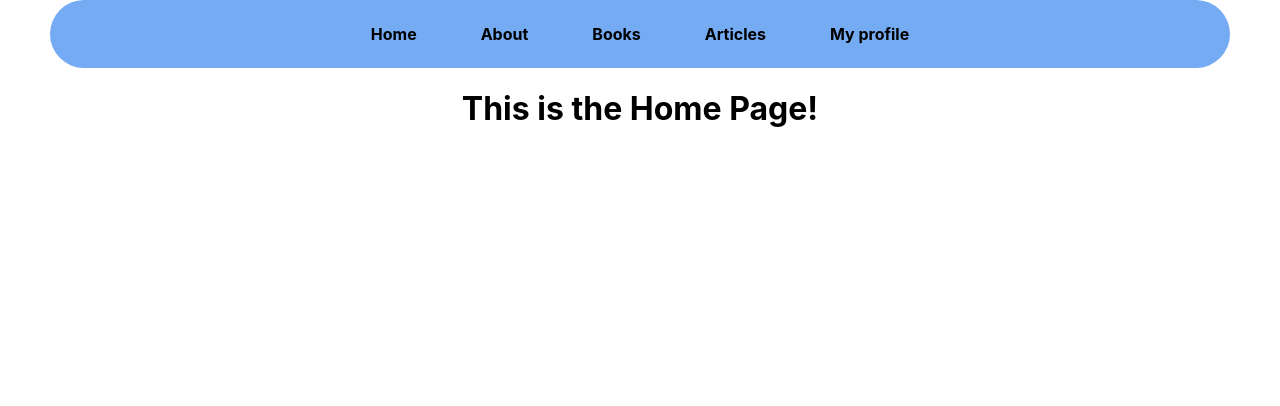
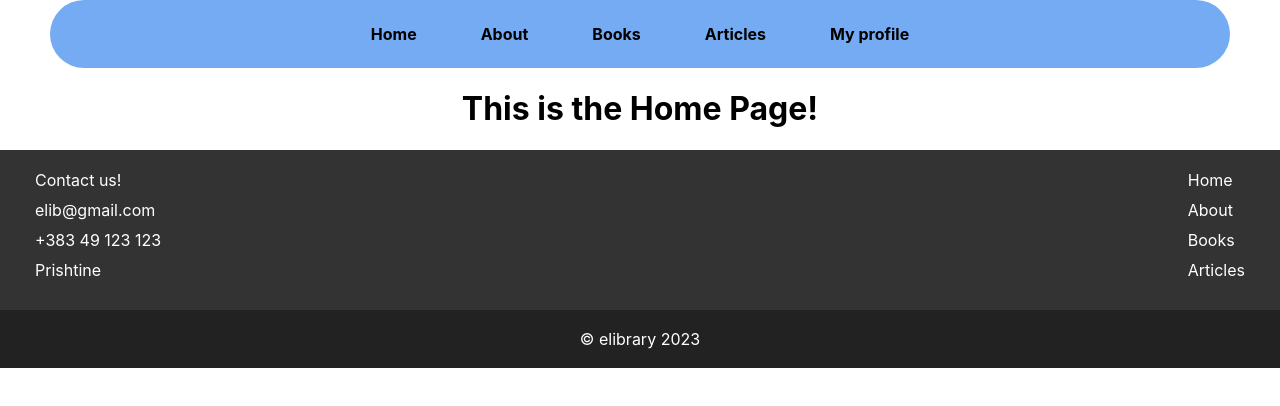
Before and after one commit to arbrudi/lab_course_1, a React (Create React App) app in the folder Project/: page / in a window 1280 px wide. Shown: the top 406 px of the page. Built offline with nearby package versions, Linux system fonts and the light colour scheme.

Commit message:
Footer added

```diff
--- a/Project/src/App.css
+++ b/Project/src/App.css
@@ -2,37 +2,12 @@
   text-align: center;
 }
 
-.App-logo {
-  height: 40vmin;
-  pointer-events: none;
-}
 
-@media (prefers-reduced-motion: no-preference) {
-  .App-logo {
-    animation: App-logo-spin infinite 20s linear;
-  }
-}
-
-.App-header {
-  background-color: #282c34;
-  min-height: 100vh;
-  display: flex;
-  flex-direction: column;
-  align-items: center;
-  justify-content: center;
-  font-size: calc(10px + 2vmin);
-  color: white;
+.page-body {
+ margin-left:50px;
+ margin-right:50px;
 }
 
 .App-link {
   color: #61dafb;
 }
-
-@keyframes App-logo-spin {
-  from {
-    transform: rotate(0deg);
-  }
-  to {
-    transform: rotate(360deg);
-  }
-}
--- a/Project/src/App.js
+++ b/Project/src/App.js
@@ -1,6 +1,7 @@
 import './App.css';
 import {BrowserRouter,Routes,Route} from 'react-router-dom';
 import NavBar from './components/NavBar';
+import Footer from './components/Footer'
 import HomePage from './pages/HomePage';
 import AboutPage from './pages/AboutPage';
 import BookList from './pages/BookList';
@@ -31,6 +32,9 @@ function App() {
     </Routes>
     </div>
     </div>
+    <div className='footer-app'>
+      <Footer />
+    </div>
     </BrowserRouter>
   );
 }
--- /dev/null
+++ b/Project/src/components/Footer.js
@@ -0,0 +1,34 @@
+import {Link} from 'react-router-dom';
+import './components_css/Footer_style.css';
+
+const Footer = ()=>{
+    return(
+        <>
+        <div className="foot">
+            <div className="foot-1">
+                <ul>
+                    <li>Contact us!</li>
+                    <li>elib@gmail.com</li>
+                    <li>+383 49 123 123</li>
+                    <li>Prishtine</li>
+                </ul>
+            </div>
+            <div className="foot-2">
+            <ul>
+                <li><Link to="/">Home</Link></li>
+                <li><Link to="/about">About</Link></li>
+                <li><Link to="/books">Books</Link></li>
+                <li><Link to="/articles">Articles</Link></li>
+
+            </ul>
+            </div>
+        </div>
+        <div className="footer-copyright">
+            <p>© elibrary 2023</p>
+        </div>
+        </>
+
+    )
+}
+
+export default Footer;
--- /dev/null
+++ b/Project/src/components/components_css/Footer_style.css
@@ -0,0 +1,36 @@
+.foot {
+  display: flex;
+  justify-content: space-between;
+  background-color: #333;
+  color: #fff;
+  padding: 20px;
+}
+
+.foot ul {
+  list-style: none;
+  margin: 0;
+  padding: 0;
+}
+
+.foot li {
+  margin-bottom: 10px;
+}
+
+
+.foot-1 {
+  margin-left:15px;
+
+}
+.foot-2 a {
+  text-align: right;
+  margin-right:15px;
+  text-decoration: none;
+    color: white;
+}
+
+.footer-copyright {
+  background-color: #222;
+  color: #fff;
+  text-align: center;
+  padding: 3px;
+}
--- a/Project/src/components/components_css/NavBar_style.css
+++ b/Project/src/components/components_css/NavBar_style.css
@@ -8,7 +8,7 @@ nav {
   nav ul {
     list-style-type: none;
     margin: 0;
-    padding: 0px;
+    padding: 0;
   }
 
   nav li {
--- a/Project/src/pages/HomePage.js
+++ b/Project/src/pages/HomePage.js
@@ -1,8 +1,12 @@
 
 const HomePage = () =>{
     return(
+        <>
         <h1>This is the Home Page!</h1>
-    )
+
+
+        </>
+    );
 }
 
 export default HomePage;
```
